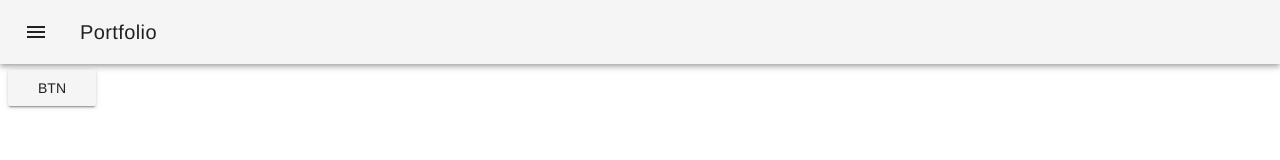
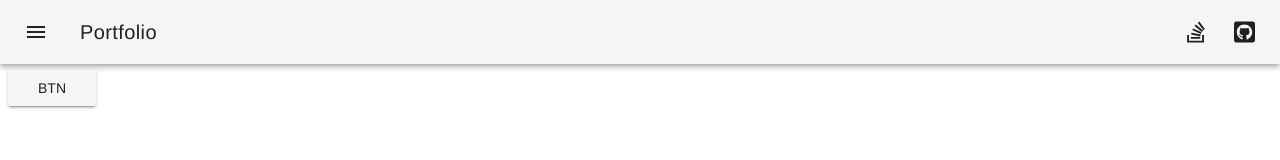
Before and after one commit to KarolisKaj/Portfolio, a Vue app in the folder Portfolio.Client/: page / in a window 1280 px wide. Shown: the top 160 px of the page. Built offline with nearby package versions, Linux system fonts and the light colour scheme.

Commit message:
added icons with links, fix for colors required

```diff
--- a/Portfolio.Client/index.html
+++ b/Portfolio.Client/index.html
@@ -4,6 +4,7 @@
     <meta charset="utf-8">
     <meta name="viewport" content="width=device-width,initial-scale=1.0">
     <title>Portfolio</title>
+    <script defer src="https://use.fontawesome.com/releases/v5.0.8/js/all.js" integrity="sha384-SlE991lGASHoBfWbelyBPLsUlwY1GwNDJo3jSJO04KZ33K2bwfV9YBauFfnzvynJ" crossorigin="anonymous"></script>
   </head>
   <body>
     <div id="app"></div>
--- a/Portfolio.Client/src/components/basic/PortfolioHeader.vue
+++ b/Portfolio.Client/src/components/basic/PortfolioHeader.vue
@@ -1,7 +1,14 @@
 <template>
-    <v-toolbar>
+    <v-toolbar >
       <v-toolbar-side-icon></v-toolbar-side-icon>
       <v-toolbar-title>Portfolio</v-toolbar-title>
+      <v-spacer></v-spacer>
+      <v-btn icon href='https://stackoverflow.com/users/5505949'>
+        <v-icon>fab fa-stack-overflow</v-icon>
+      </v-btn>
+      <v-btn icon href='https://github.com/KarolisKaj'>
+        <v-icon>fab fa-github-square</v-icon>
+      </v-btn>
     </v-toolbar>
 </template>
 
```
